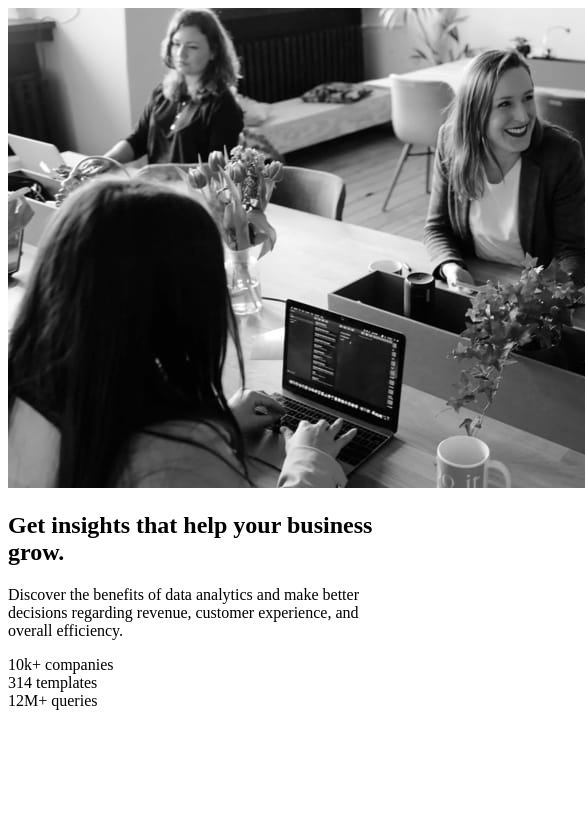
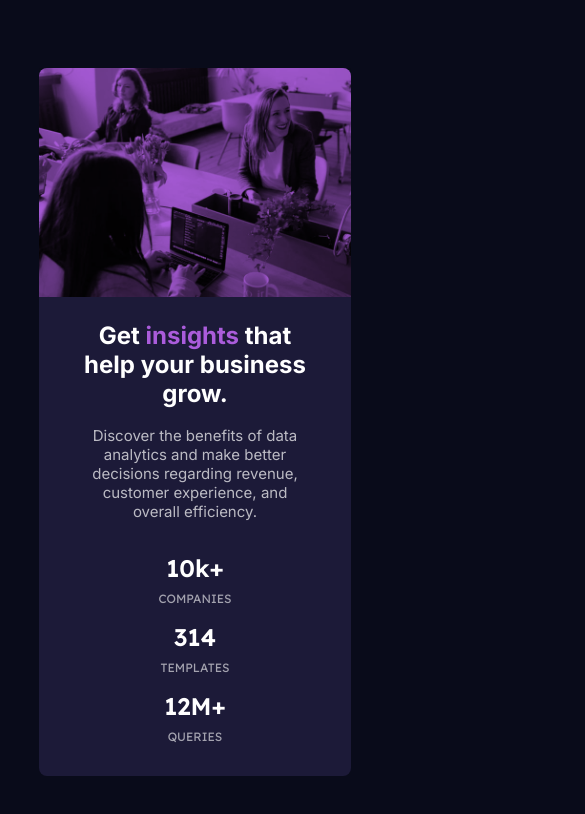
Before and after one commit to pisethchhith/stats-preview-card-component, a plain HTML site: page index.html in a window 390 px wide. Shown: the top 814 px of the page, 585 px wide, since content can reach past the window. Drawn offline with Linux system fonts and the light colour scheme.

Commit message:
Add mobile layout styles for 375px screen

```diff
--- a/style.css
+++ b/style.css
@@ -2,14 +2,88 @@
 :root {
     --accent: hsl(277, 64%, 61%);
     --main-header: hsl(0, 0%, 100%);
-    --main-paragraph: hsla(0, 0%, 100%, 0.75);
+    --main-paragraph: hsla(0, 0%, 100%, 0.70);
     --stat-text: hsla(0, 0%, 100%, 0.6);
     --background: hsl(233, 47%, 7%);
     --card-background: hsl(244, 37%, 16%);
 }
+/* =============== default config =============== */
+* {
+    margin: 0;
+    padding: 0;
+    box-sizing: border-box;
+}
 
 /* =============== mobile layout: 375px - 768px =============== */
 @media (375px <= width <= 768px ){
+    body {
+        min-height: 100vh;
+        display: flex;
+        justify-content: center;
+        align-items: center;
+        background: var(--background);
+    }
+    picture{
+        display: flex;
+        background: var(--accent);
+        object-fit: contain;
+        border-radius: 0.5em 0.5em 0 0;
+    }
+    picture img{
+        width: 100%;
+        height: auto;
+        mix-blend-mode: multiply;
+    }
+    .card {
+        background: var(--card-background);
+        width: 100%;
+        max-width: 80%;
+        border-radius: 0.5em;
+    }
+    .card-wrapper {
+        display: flex;
+        flex-direction: column;
+        padding: 0 2.5em;
+        text-align: center;
+    }
+    .card-header {
+        font-family: "Inter", sans-serif;
+        font-weight: 700;
+        color: var(--main-header);
+        margin: 1em 0 0.75em 0;
+    }
+    .card-header .highlight-words {
+        color: var(--accent);
+    }
+    .card-info {
+        font-family: "Inter", sans-serif;
+        font-size: 0.9375rem;
+        font-weight: 400;
+        color: var(--main-paragraph);
+    }
+    .stats-wrapper {
+        display: flex;
+        flex-direction: column;
+        margin: 2em 0;
+        gap: 1em;
+    }
+    .stats-items{
+        display: flex;
+        flex-direction: column;
+        color: var(--main-header);
+        gap: 0.5em;
+    }
+    .stats-items .stats-number {
+        font-family: "Lexend Deca", sans-serif;
+        font-weight: 600;
+        font-size: 1.5rem;
+    }
+    .stats-items .stats-label{
+        font-family: "Lexend Deca", sans-serif;
+        text-transform: uppercase;
+        font-size: 0.75rem;
+        color: var(--stat-text);
+    }
 
 }
 
```
